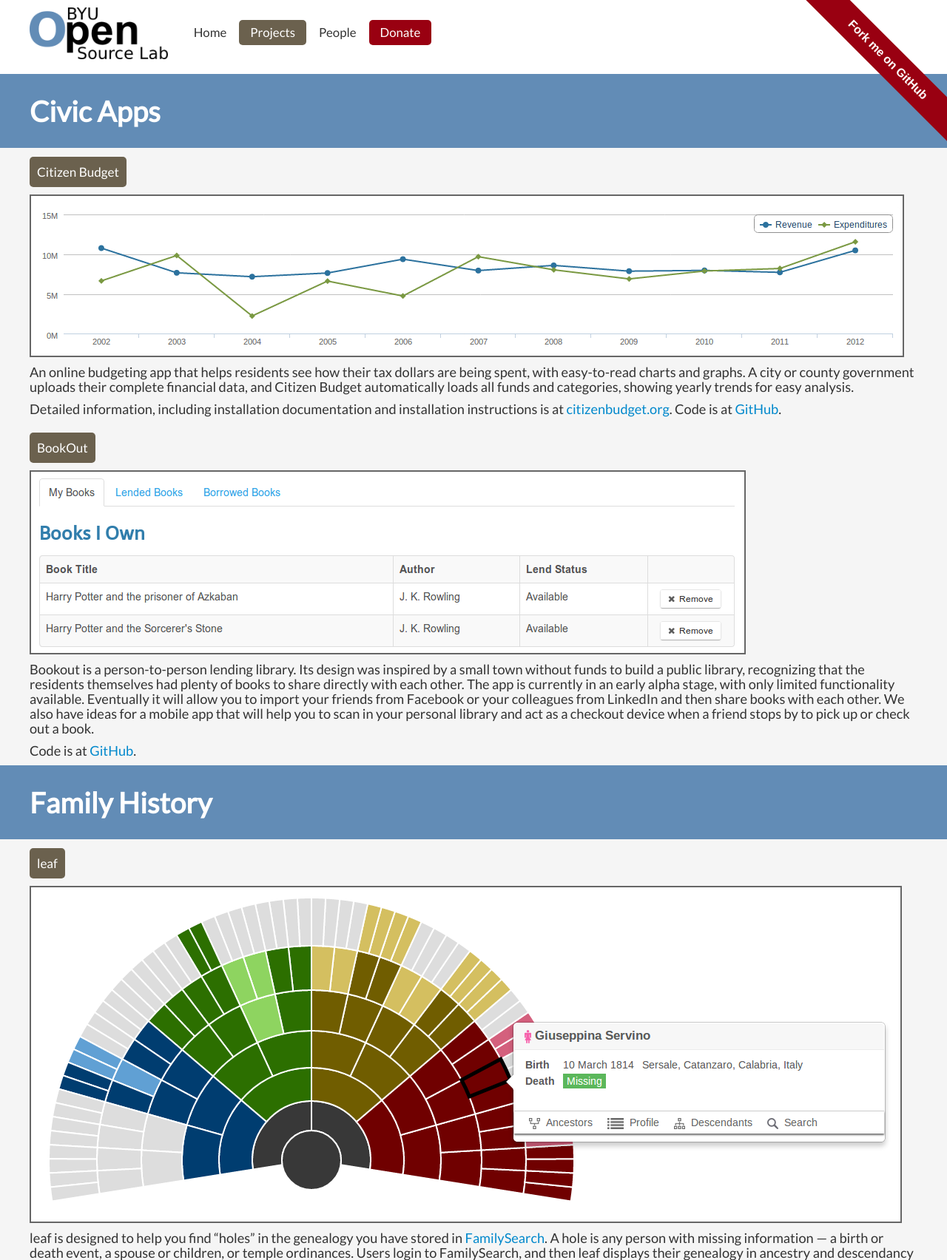
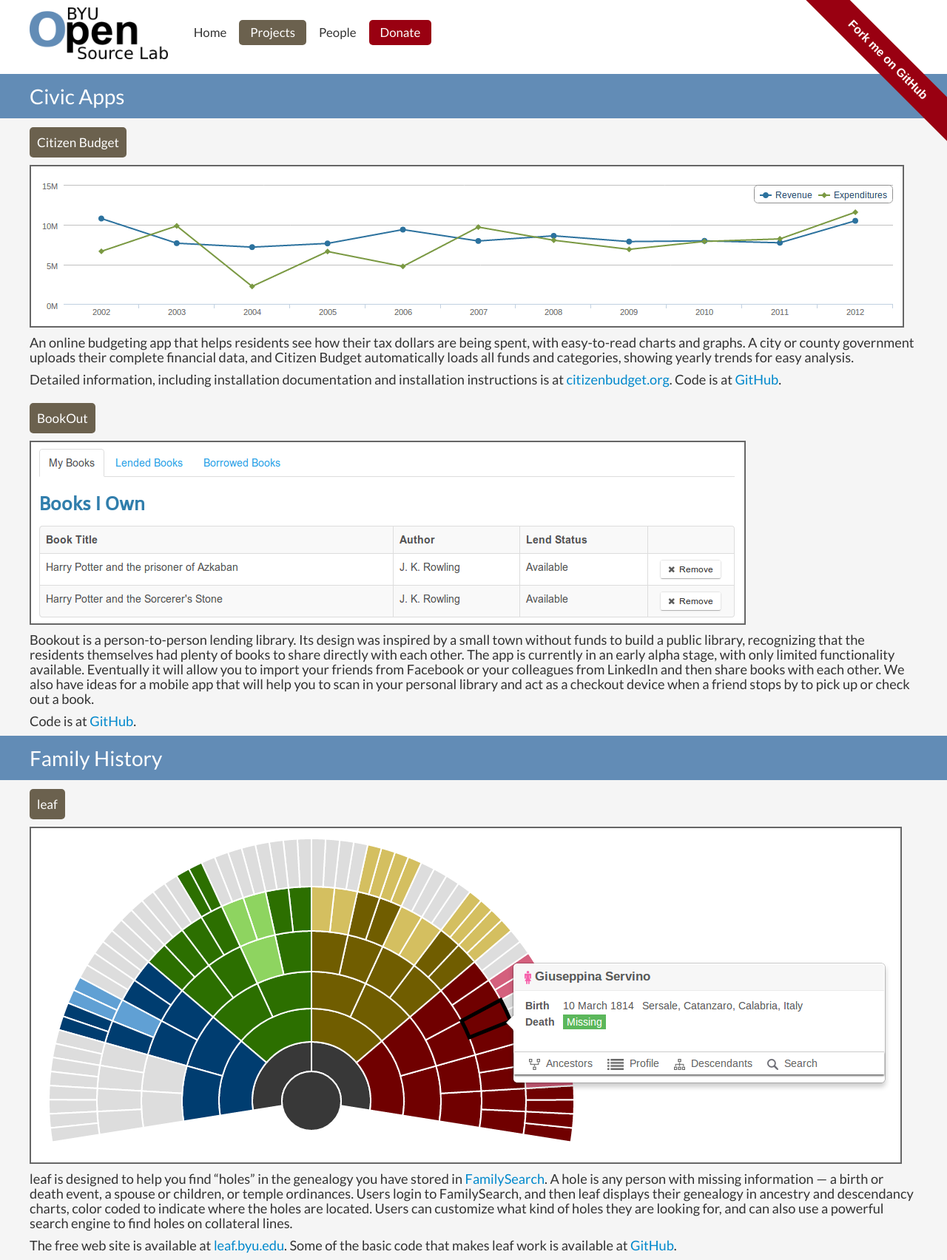
Before and after one commit to byu-osl/osl-webpages, a Flask app: page /projects in a window 1280 px wide. Shown: the top 1704 px of the page at 74% size. Run offline with Flask 2, Linux system fonts and the light colour scheme.

Commit message:
Minor style changes.
CHanges background color and type size of h1.

```diff
--- a/static/css/app.css
+++ b/static/css/app.css
@@ -2,6 +2,7 @@
 
 body {
     font-family: 'Lato' !important;
+    background: #f5f5f5;
 }
 
 .container {
@@ -17,13 +18,20 @@
     height: 70px;
 }
 
+.navbar {
+    background-color: white;
+    margin-bottom: 0;
+    padding-bottom: 20px;
+}
+
 .nav {
     margin: 15px 0 0 20px !important;
 }
 
 .navbar-inner {
     font-size: 1.2em;
-    margin-top: 10px;
+    margin-top: 0px;
+    padding-top: 10px;
     background-color: white;
     background-image: none;
     border: none;
@@ -99,7 +107,7 @@
 
 .title {
     text-align: center;
-    font-size: 5em;
+    font-size: 3em;
     line-height: 1.1em;
     font-weight: normal;
 }
@@ -193,6 +201,11 @@
 
 /* Misc */
 
+h1 {
+    font-size: 2em;
+    font-weight: normal;
+}
+
 h3 {
     font-weight: normal;
 }
--- a/templates/donate.html
+++ b/templates/donate.html
@@ -6,9 +6,7 @@
   <div class="container">
     <div class="row-fluid">
       <div class="span12">
-	<div class="padtop">
-	  <h1>Help Fund Us</h1>
-	</div>
+	<h1>Help Fund Us</h1>
       </div>
     </div>
   </div>
--- a/templates/index.html
+++ b/templates/index.html
@@ -6,9 +6,7 @@
   <div class="container">
     <div class="row-fluid">
       <div class="span12">
-	<div class="padtop">
-	  <h1 class="title">Software is our Service</h1>
-	</div>
+	<h1 class="title">Software is our Service</h1>
       </div>
     </div>
   </div>
--- a/templates/people.html
+++ b/templates/people.html
@@ -6,9 +6,7 @@
   <div class="container">
     <div class="row-fluid">
       <div class="span12">
-	<div class="padtop">
-	  <h1>Director</h1>
-	</div>
+	<h1>Director</h1>
       </div>
     </div>
   </div>
@@ -56,9 +54,7 @@
   <div class="container">
     <div class="row-fluid">
       <div class="span12">
-	<div class="padtop">
 	  <h1>Contributors</h1>
-	</div>
       </div>
     </div>
   </div>
--- a/templates/projects.html
+++ b/templates/projects.html
@@ -6,9 +6,7 @@
   <div class="container">
     <div class="row-fluid">
       <div class="span12">
-	<div class="padtop">
-	  <h1>Civic Apps</h1>
-	</div>
+	<h1>Civic Apps</h1>
       </div>
     </div>
   </div>
@@ -78,9 +76,7 @@
   <div class="container">
     <div class="row-fluid">
       <div class="span12">
-	<div class="padtop">
-	  <h1>Family History</h1>
-	</div>
+	<h1>Family History</h1>
       </div>
     </div>
   </div>
```
